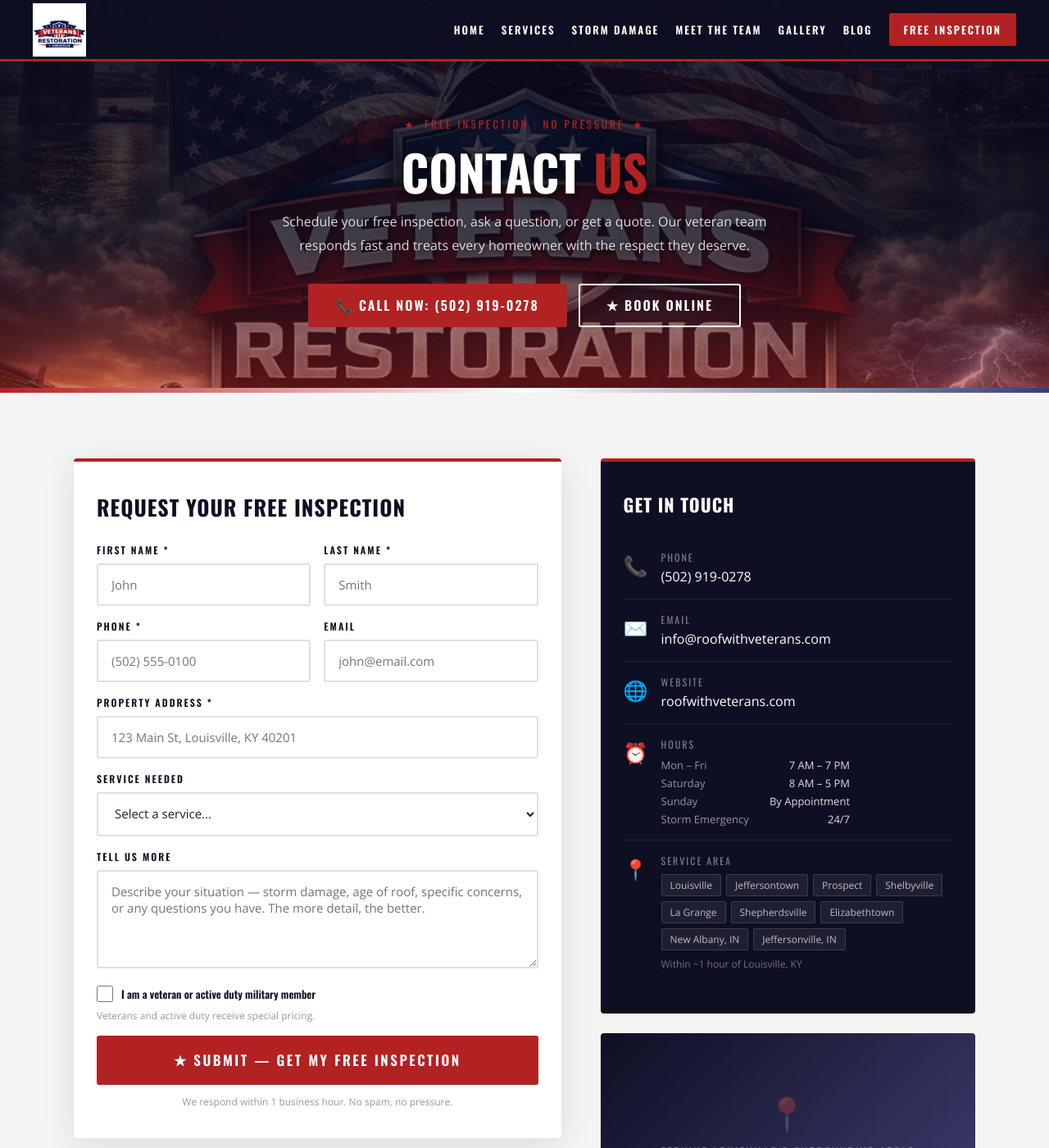
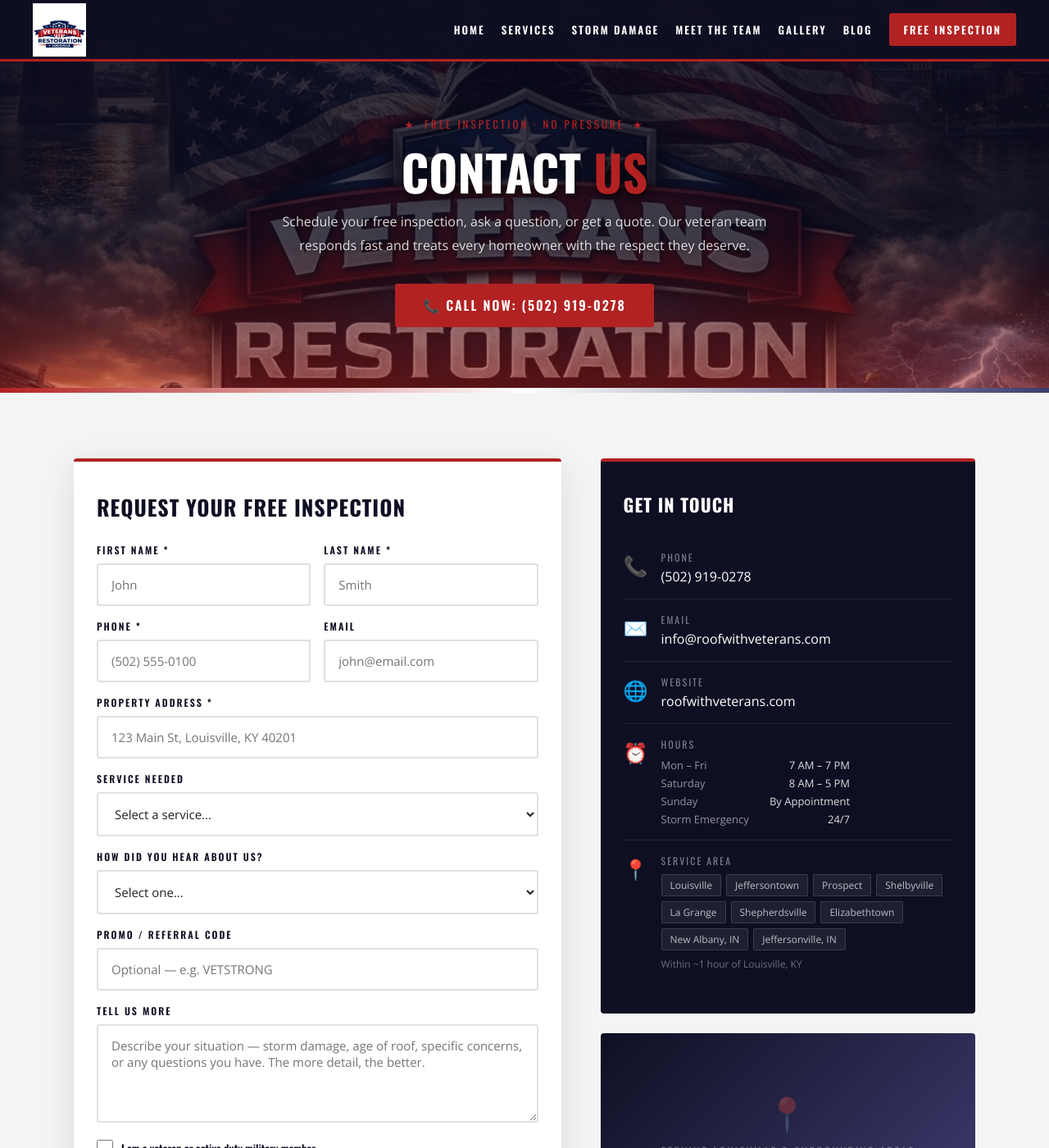
Before and after one commit to wmiller1022/roofwithveterans.com, a Jekyll site: the page built from contact.html, in a window 1280 px wide and 1400 px high. Shown: the whole window at 82% size. Built offline with Jekyll 4.4.1, drawn with Linux system fonts in a browser that asks for light colours; some of the changed text lies outside the part shown.

Commit message:
Add files via upload

```diff
--- a/contact.html
+++ b/contact.html
@@ -27,6 +27,10 @@
   .form-group textarea { min-height:120px;resize:vertical; }
   .form-note { font-size:12px;color:#999;margin-top:4px; }
   .submit-btn { width:100%;font-size:17px;padding:18px;letter-spacing:2.5px; }
+  .submit-btn:disabled { opacity:0.6;cursor:not-allowed; }
+
+  /* Form error state */
+  .form-error-msg { display:none;background:#fdecea;border:1px solid #f5c2c0;color:#a12622;border-radius:3px;padding:14px 16px;margin-bottom:16px;font-size:14px;line-height:1.5; }
 
   /* Form success state */
   .form-success { display:none;text-align:center;padding:32px 0; }
@@ -91,7 +95,6 @@
   <p class="hero-sub">Schedule your free inspection, ask a question, or get a quote. Our veteran team responds fast and treats every homeowner with the respect they deserve.</p>
   <div class="hero-buttons">
     <a href="tel:5029190278" class="btn-primary">📞 Call Now: (502) 919-0278</a>
-    <a href="https://calendly.com" class="btn-outline" target="_blank" rel="noopener">★ Book Online</a>
   </div>
 </section>
 
@@ -104,7 +107,8 @@
       <div>
         <div class="contact-form-wrapper">
           <h2>Request Your Free Inspection</h2>
-          <form id="contact-form" action="https://formspree.io/f/YOUR_FORM_ID" method="POST" novalidate>
+          <form id="contact-form" action="https://formspree.io/f/xeewkgez" method="POST" novalidate>
+            <div class="form-error-msg" id="form-error-msg">Something went wrong submitting your request. Please call us at (502) 919-0278 and we'll take care of you right away.</div>
             <div class="form-row">
               <div class="form-group">
                 <label for="first-name">First Name *</label>
@@ -135,13 +139,28 @@
                 <option value="">Select a service...</option>
                 <option value="free-inspection">Free Roof Inspection</option>
                 <option value="storm-damage">Storm Damage Assessment</option>
-                <option value="roof-replacement">Roof Replacement Quote</option>
+                <option value="roof-replacement">Roof Replacement / Repair</option>
                 <option value="siding">Siding</option>
-                <option value="windows">Windows</option>
-                <option value="gutters">Gutters</option>
+                <option value="gutters">Gutters &amp; Gutter Guards</option>
                 <option value="insurance">Insurance Claim Assistance</option>
                 <option value="other">Other / Not Sure</option>
               </select>
+            </div>
+            <div class="form-group">
+              <label for="hear-about">How Did You Hear About Us?</label>
+              <select id="hear-about" name="hear_about">
+                <option value="">Select one...</option>
+                <option value="google">Google Search</option>
+                <option value="facebook">Facebook</option>
+                <option value="referral">Referral / Word of Mouth</option>
+                <option value="canvasser">Door Knock / Canvasser</option>
+                <option value="yard-sign">Yard Sign</option>
+                <option value="other">Other</option>
+              </select>
+            </div>
+            <div class="form-group">
+              <label for="promo-code">Promo / Referral Code</label>
+              <input type="text" id="promo-code" name="promo_code" placeholder="Optional — e.g. VETSTRONG">
             </div>
             <div class="form-group">
               <label for="message">Tell Us More</label>
@@ -154,7 +173,14 @@
               </label>
               <p class="form-note">Veterans and active duty receive special pricing.</p>
             </div>
-            <button type="submit" class="btn-primary submit-btn">★ Submit — Get My Free Inspection</button>
+            <div class="form-group">
+              <label style="display:flex;align-items:center;gap:10px;cursor:pointer;font-size:13px;text-transform:none;letter-spacing:0;">
+                <input type="checkbox" name="insurance_claim" value="yes" style="width:20px;height:20px;min-height:auto;accent-color:#B22222;">
+                I think I have storm damage or need insurance claim help
+              </label>
+              <p class="form-note">We work directly with your adjuster — no cost to find out if you have a claim.</p>
+            </div>
+            <button type="submit" class="btn-primary submit-btn" id="submit-btn">★ Submit — Get My Free Inspection</button>
             <p class="form-note" style="margin-top:12px;text-align:center;">We respond within 1 business hour. No spam, no pressure.</p>
           </form>
 
@@ -250,7 +276,7 @@
   <div class="badge-item"><span>🏆</span><strong>BBB Member</strong><p>Accredited Business</p></div>
   <div class="badge-item"><span>🏠</span><strong>Owens Corning</strong><p>Preferred Installer</p></div>
   <div class="badge-item"><span>⭐</span><strong>5-Star Rated</strong><p>Google &amp; Facebook</p></div>
-  <div class="badge-item"><span>📋</span><strong>Licensed &amp; Insured</strong><p>Kentucky Certified</p></div>
+  <div class="badge-item"><span>🛡️</span><strong>Fully Insured</strong><p>Kentucky Certified</p></div>
 </section>
 
 <!-- FOOTER -->
```
Also changed, not shown: other parts of contact.html (+42 -10 lines).
